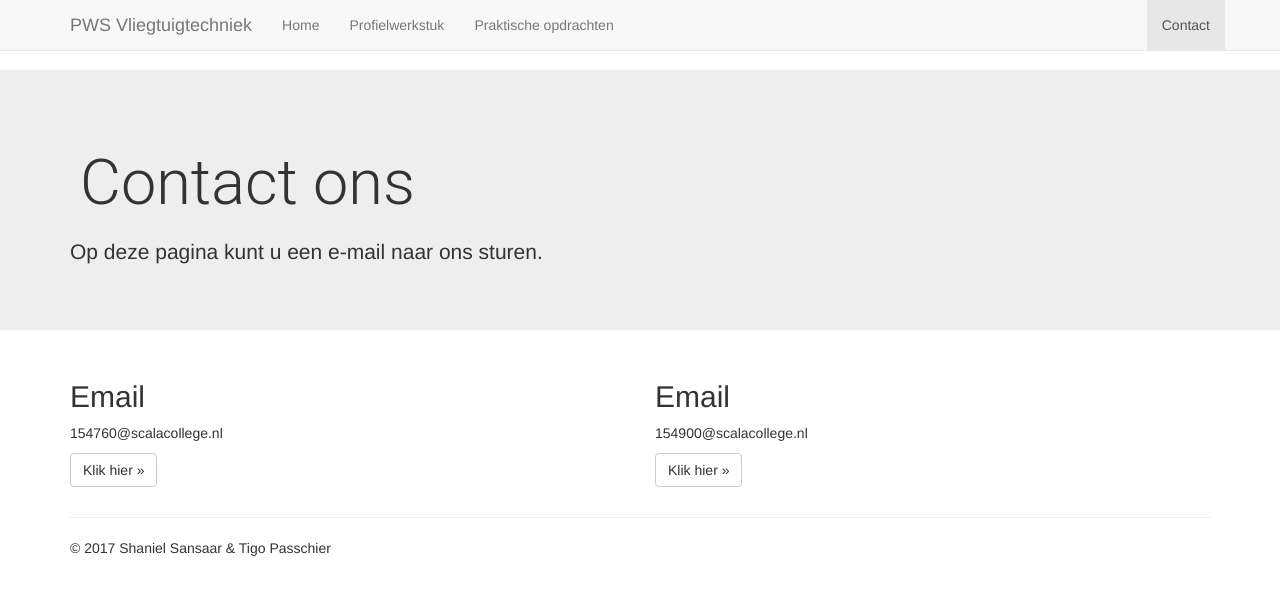
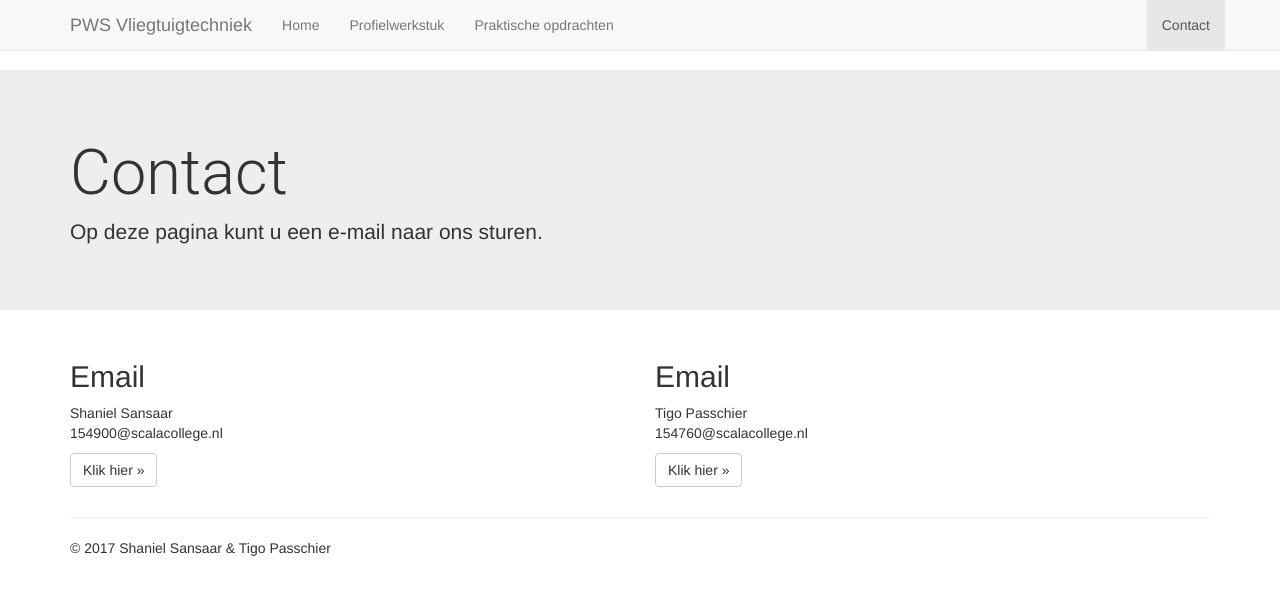
Before and after one commit to Vliegtuigpws/Vliegtuigpws.github.io, a plain HTML site: page contact.html in a window 1280 px wide. Drawn offline with nearby package versions, Linux system fonts and the light colour scheme.

Commit message:
Remove unneccesary CSS styling and update contact info

```diff
--- a/contact.html
+++ b/contact.html
@@ -21,7 +21,6 @@
             font-size: 100px;
             color: #FFFFFF;
             font-weight: 300;
-			padding: 10px;
 		}
 	</style>
 	<body>
@@ -51,7 +50,7 @@
 
 	<div class="jumbotron">
 		<div class="container">
-			<h1>Contact ons</h1>
+			<h1>Contact</h1>
 			<p>Op deze pagina kunt u een e-mail naar ons sturen.</p>
 		</div>
     </div>
@@ -60,13 +59,21 @@
 		<div class="row">
 			<div class="col-md-6">
 				<h2>Email</h2>
-				<p>154760@scalacollege.nl</p>
-				<p><a class="btn btn-default" href="mailto:154760@scalacollege.nl" role="button">Klik hier &raquo;</a></p>
+				<p>
+					Shaniel Sansaar
+					<br>
+					154900@scalacollege.nl
+				</p>
+				<p><a class="btn btn-default" href="mailto:154900@scalacollege.nl" role="button">Klik hier &raquo;</a></p>
 			</div>
 			<div class="col-md-6">
 				<h2>Email</h2>
-				<p>154900@scalacollege.nl</p>
-				<p><a class="btn btn-default" href="mailto:154900@scalacollege.nl" role="button">Klik hier &raquo;</a></p>
+				<p>
+					Tigo Passchier
+					<br>
+					154760@scalacollege.nl
+				</p>
+				<p><a class="btn btn-default" href="mailto:154760@scalacollege.nl" role="button">Klik hier &raquo;</a></p>
 			</div>
 		</div>
 		<hr>
```
Also changed, not shown: index.html (+0 -1 lines), po.html (+1 -2 lines), pws.html (+1 -2 lines).
